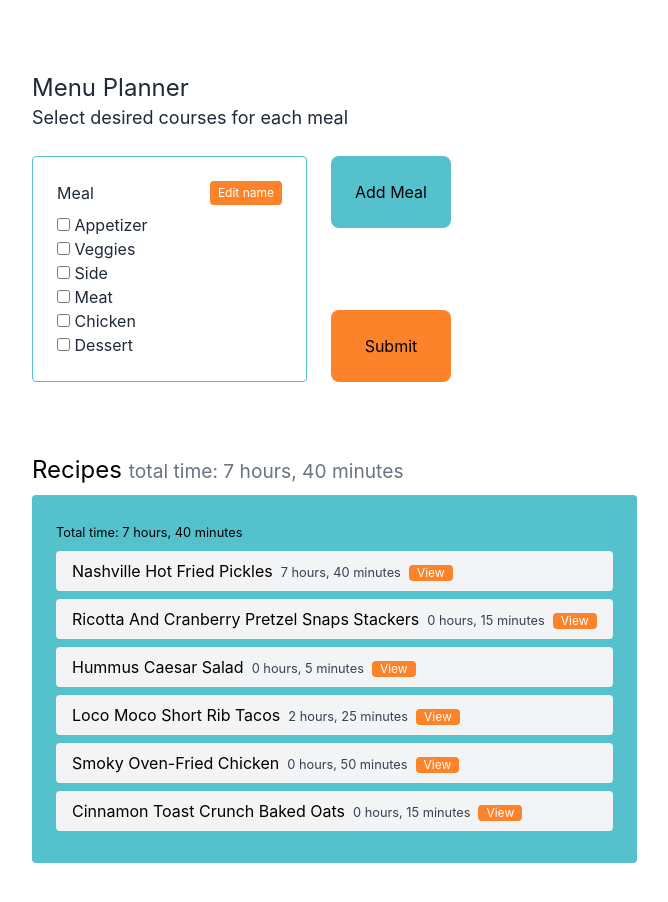
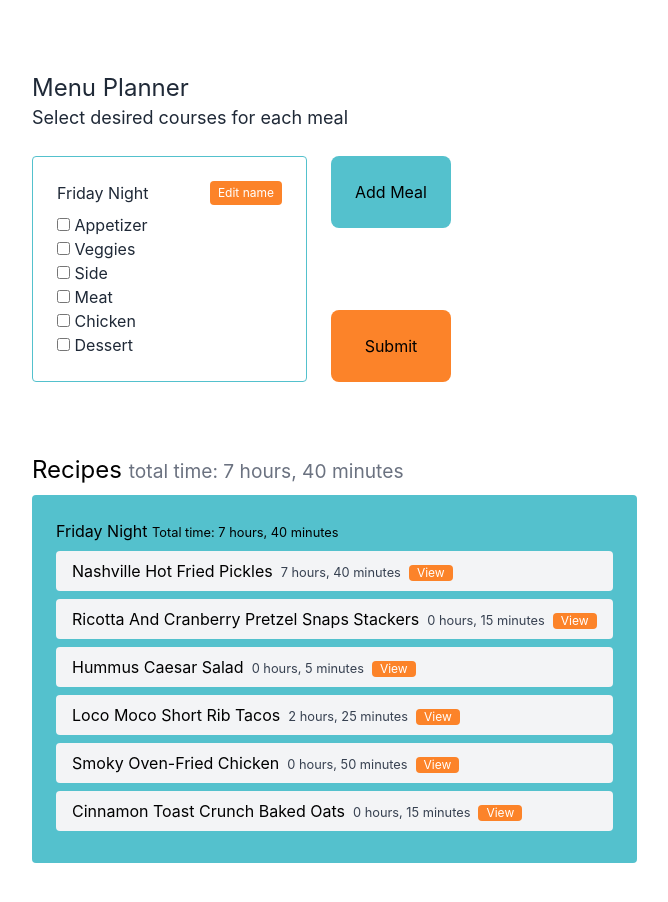
Before and after one commit to cwachss/cooking-planner, a React (Create React App) app: page / in a window 1280 px wide. Shown: the top 902 px of the page, without its empty margins (16-684 px from the left). Built offline with nearby package versions, Linux system fonts and the light colour scheme.

Commit message:
defaults

```diff
--- a/src/components/CategorySelect.jsx
+++ b/src/components/CategorySelect.jsx
@@ -3,7 +3,7 @@ import { getRecipe } from "../api/getRecipe";
 
 export const CategorySelect = (props) => {
   const [edit, setEdit] = useState();
-  const [title, setTitle] = useState("");
+  const [title, setTitle] = useState("Friday Night");
 
   const categories = [
     "Appetizer",
--- a/src/components/MealRecipes.jsx
+++ b/src/components/MealRecipes.jsx
@@ -20,7 +20,7 @@ export const MealRecipes = ({ menu }) => {
   return (
     <div className="rounded bg-[#54c1cd] p-6">
       <h1>
-        {menu.title} <small>Total time: {totalTime}</small>
+        Friday Night <small>Total time: {totalTime}</small>
       </h1>
       {menu.recipes.map((r, i) => (
         <div
```
